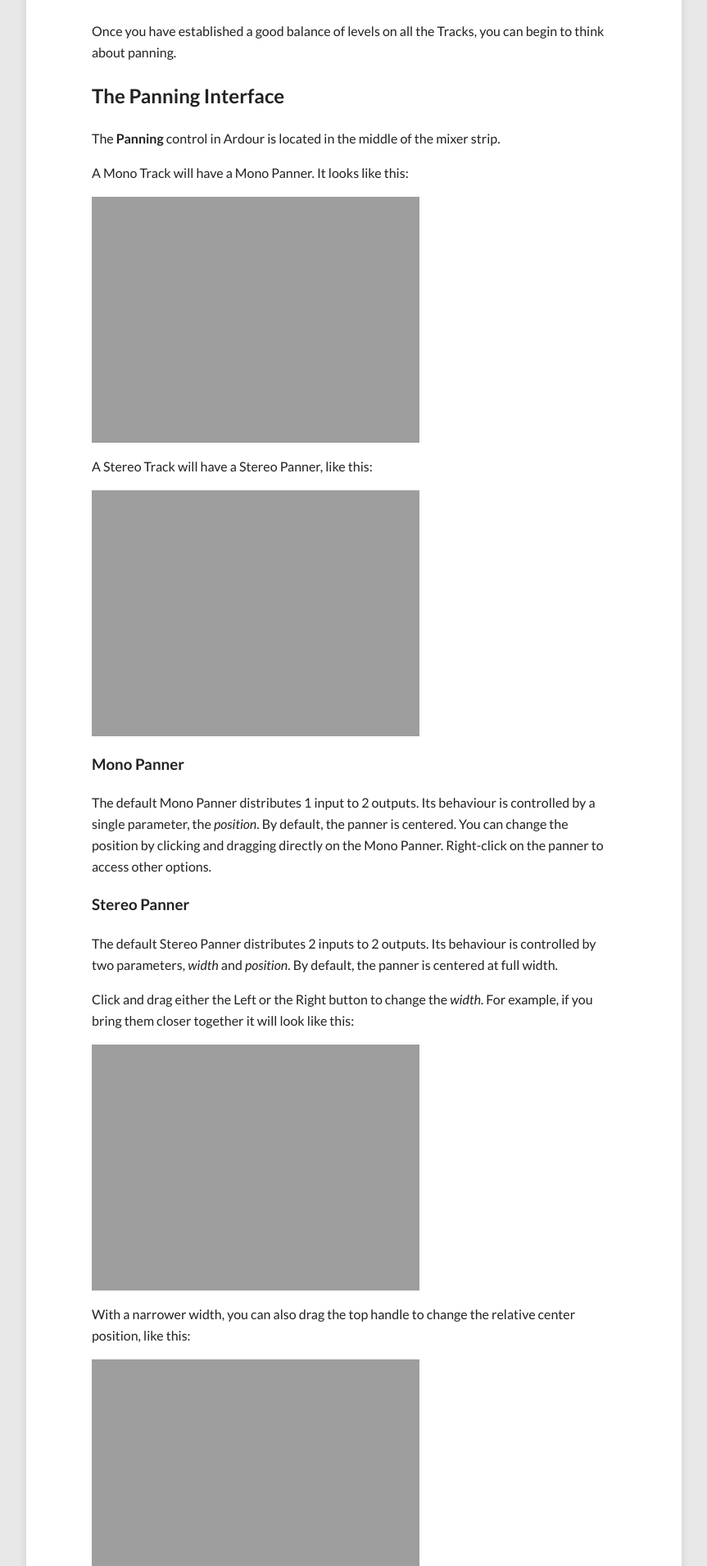
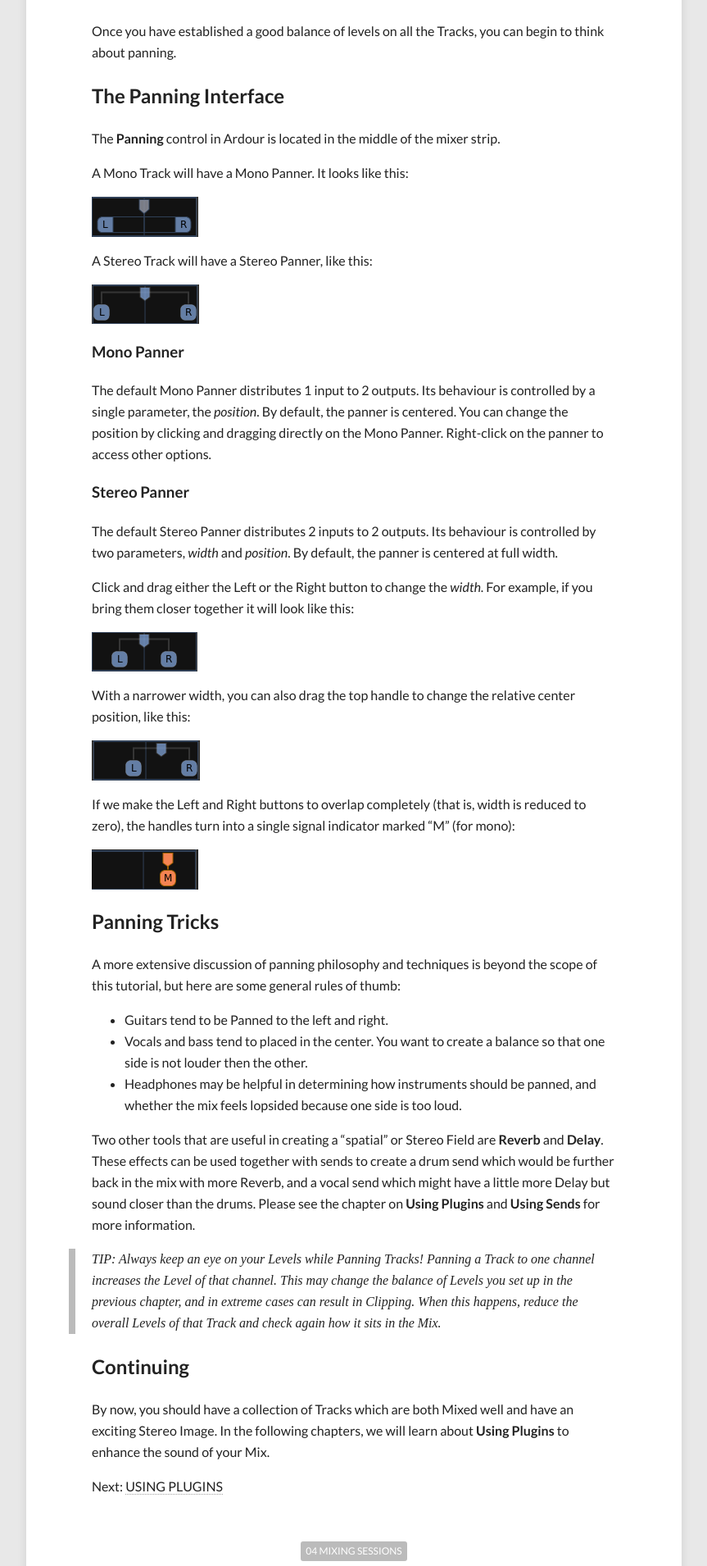
Before and after one commit to brunoruviaro/ardour4-tutorial, a Jekyll site: the page built from _posts/2014-07-25-panning.md, in a window 1280 px wide. Shown: the part 573-2483 px from the top of the page at 82% size, without its empty margins (208-1071 px from the left). Built offline with Jekyll 4.4.1, drawn with Linux system fonts in a browser that asks for light colours; nearby versions of some CDN libraries.

Commit message:
Update panning txt png

```diff
--- a/_posts/2014-07-25-panning.md
+++ b/_posts/2014-07-25-panning.md
@@ -23,11 +23,11 @@ strip.
 
 A Mono Track will have a Mono Panner. It looks like this:
 
-![monopan]({{ site.url }}/images/Ardour3_Panning_MONO.png)
+![monopan]({{ site.url }}/images/Ardour4_Panning_MONO.png)
 
 A Stereo Track will have a Stereo Panner, like this:
 
-![stereopan]({{ site.url }}/images/Ardour3_Panning_STEREO.png)
+![stereopan]({{ site.url }}/images/Ardour4_Panning_STEREO.png)
 
 ### Mono Panner
 
@@ -47,18 +47,18 @@ Click and drag either the Left or the Right button to change the
 *width*. For example, if you bring them closer together it will look
 like this:
 
-![stereo width]({{ site.url }}/images/Ardour3_Panning_STEREO_WIDTH.png)
+![stereo width]({{ site.url }}/images/Ardour4_Panning_STEREO_WIDTH.png)
 
 With a narrower width, you can also drag the top handle to change the
 relative center position, like this:
 
-![stereo panner example]({{ site.url }}/images/Ardour3_Panning_Stereo_example.png)
+![stereo panner example]({{ site.url }}/images/Ardour4_Panning_Stereo_example.png)
 
 If we make the Left and Right buttons to overlap completely (that is,
 width is reduced to zero), the handles turn into a single signal
 indicator marked "M" (for mono):
 
-![stereo mono example]({{ site.url }}/images/Ardour3_Panning_Stereo_Mono.png)
+![stereo mono example]({{ site.url }}/images/Ardour4_Panning_Stereo_Mono.png)
 
 ## Panning Tricks
 
```
Also changed, not shown: images/Ardour4_Panning_MONO.png (added), images/Ardour4_Panning_STEREO.png (added), images/Ardour4_Panning_STEREO_WIDTH.png (added), images/Ardour4_Panning_Stereo_Mono.png (added), images/Ardour4_Panning_Stereo_example.png (added).
